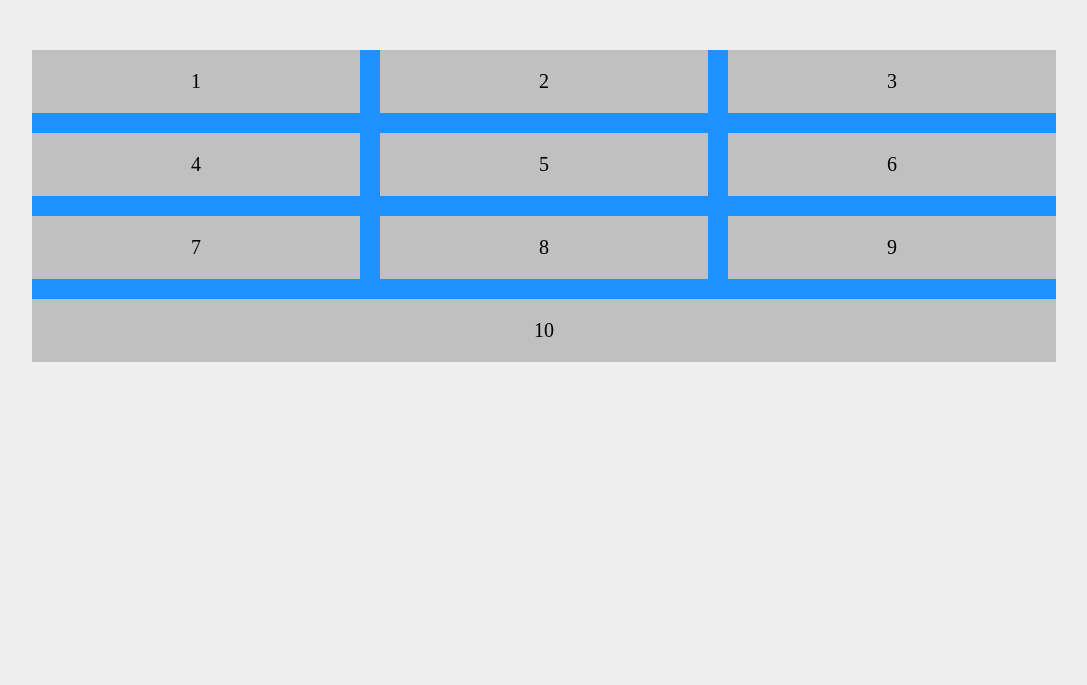
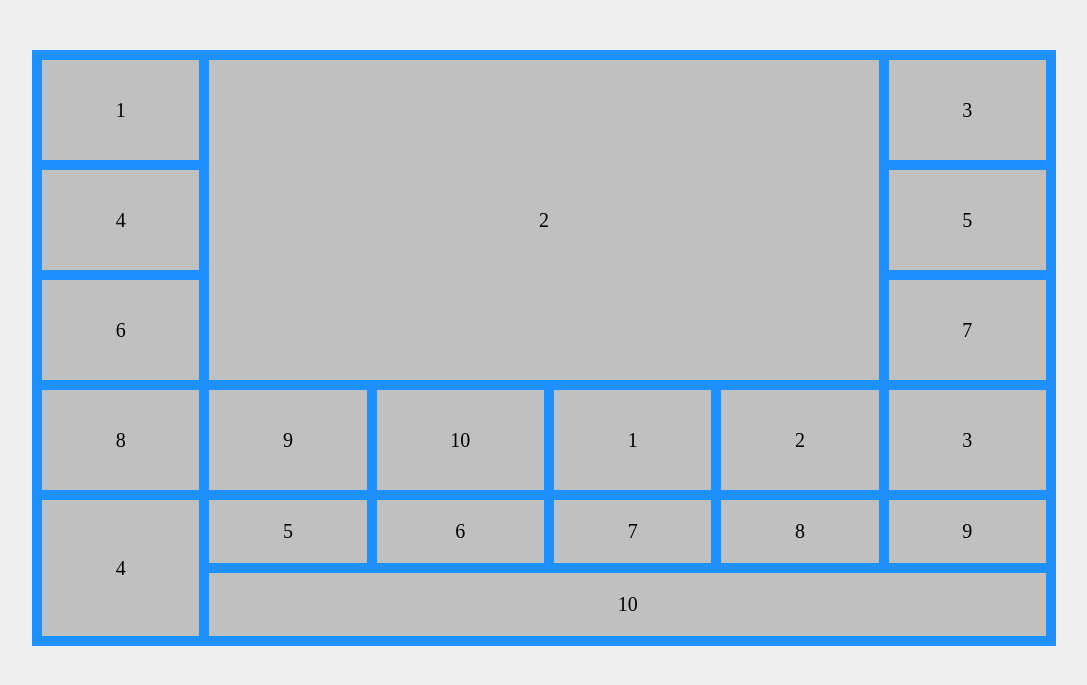
Before and after one commit to KramStyles/flask-retro, a Flask app: template templates/grid_3.html in a window 1280 px wide. Shown: the top 685 px of the page, without its empty margins (96-1183 px from the left). Run offline with Flask 2, Linux system fonts and the light colour scheme; the template is opened without the code that fills it, so the values that code supplies are empty.

Commit message:
grid updates

```diff
--- a/templates/grid_3.html
+++ b/templates/grid_3.html
@@ -10,17 +10,27 @@
             width: 80%;
             margin: 50px auto;
             display: grid;
-            grid-template-columns: auto auto auto;
-            grid-gap: 20px;
+
+            grid-template: repeat(4, 100px) /  auto auto auto auto auto auto;
+            padding: 10px;
+            grid-gap: 10px;
         }
         .grid-item{
             background-color: silver;
+            display: grid;
+            align-items: center;
             padding: 20px;
             font-size: 20px;
             text-align: center;
         }
+        .grid-item:nth-child(2){
+            grid-area: 1 / 2 / span 3 / span 4;
+        }
+        .grid-item:nth-child(14){
+            grid-row: 5 / span 2;
+        }
         .grid-item:last-child{
-            grid-column: 1/ -1;
+            grid-column: 2/ -1;
         }
     </style>
 </head>
@@ -36,6 +46,16 @@
         <div class="grid-item">8</div>
         <div class="grid-item">9</div>
         <div class="grid-item">10</div>
+        <div class="grid-item">1</div>
+        <div class="grid-item">2</div>
+        <div class="grid-item">3</div>
+        <div class="grid-item">4</div>
+        <div class="grid-item">5</div>
+        <div class="grid-item">6</div>
+        <div class="grid-item">7</div>
+        <div class="grid-item">8</div>
+        <div class="grid-item">9</div>
+        <div class="grid-item">10</div>
     </div>
 </body>
 </html>
--- a/templates/image_grid.html
+++ b/templates/image_grid.html
@@ -11,10 +11,6 @@
             background-color: #bbb;
             display: grid;
             grid-gap: 5px;
-            {#grid-template: repeat(10, 50px) / repeat(auto-fit, minmax(100px, 1fr));#}
-            {#grid-template-rows: 100px;#}
-            grid-template-columns: 100px;
-            grid-auto-rows: 75px;
         }
     </style>
 </head>
```
